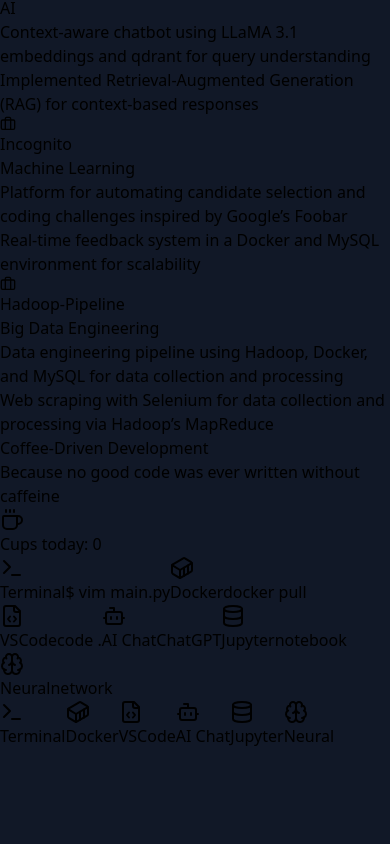
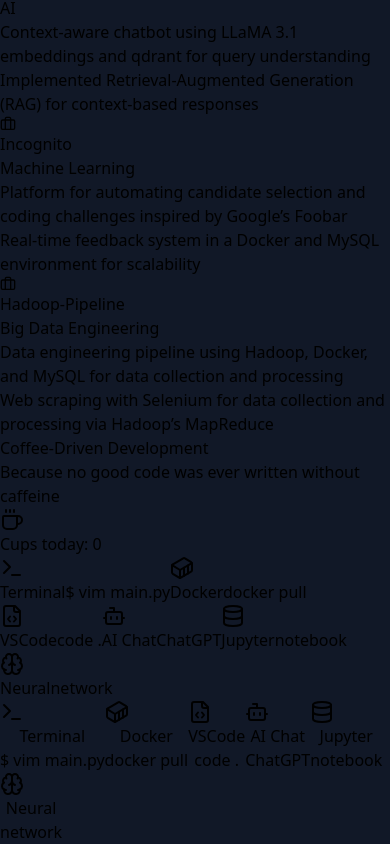
Before and after one commit to ansh-info/Ansh-info.github.io, a React (Vite) app: page / in a window 390 px wide. Shown: the part 2372-3216 px from the top of the page. Before the commit the page ends 3120 px from the top, so only its background shows below. Built offline with nearby package versions, Linux system fonts and the light colour scheme.

Commit message:
Update: Enhanced Hover adn active states and more compact layout for mobile

```diff
--- a/src/components/layout/MobileNav.jsx
+++ b/src/components/layout/MobileNav.jsx
@@ -1,13 +1,13 @@
-import { useState } from 'react';
-import PropTypes from 'prop-types';
+import { useState } from "react";
+import PropTypes from "prop-types";
 import {
   Terminal,
   Container,
   FileCode,
   Bot,
+  Database,
   Brain,
-  Database
-} from 'lucide-react';
+} from "lucide-react";
 
 const MobileNav = ({
   setShowTerminal,
@@ -15,84 +15,142 @@
   setShowVSCode,
   setShowAI,
   setShowJupyter,
-  setShowNeural
+  setShowNeural,
 }) => {
   const [activeTab, setActiveTab] = useState(null);
 
   const tools = [
     {
       icon: <Terminal className="w-5 h-5" />,
-      label: 'Terminal',
-      color: 'text-green-400',
+      label: "Terminal",
+      color: "text-green-400",
+      activeColor: "bg-green-400/10",
+      borderColor: "border-green-400/50",
+      hint: "$ vim main.py",
       action: () => {
-        setShowTerminal(prev => !prev);
-        setActiveTab(activeTab === 'terminal' ? null : 'terminal');
-      }
+        setShowTerminal((prev) => !prev);
+        setActiveTab(activeTab === "terminal" ? null : "terminal");
+      },
     },
     {
       icon: <Container className="w-5 h-5" />,
-      label: 'Docker',
-      color: 'text-blue-400',
+      label: "Docker",
+      color: "text-blue-400",
+      activeColor: "bg-blue-400/10",
+      borderColor: "border-blue-400/50",
+      hint: "docker pull",
       action: () => {
-        setShowDocker(prev => !prev);
-        setActiveTab(activeTab === 'docker' ? null : 'docker');
-      }
+        setShowDocker((prev) => !prev);
+        setActiveTab(activeTab === "docker" ? null : "docker");
+      },
     },
     {
       icon: <FileCode className="w-5 h-5" />,
-      label: 'VSCode',
-      color: 'text-blue-500',
+      label: "VSCode",
+      color: "text-blue-500",
+      activeColor: "bg-blue-500/10",
+      borderColor: "border-blue-500/50",
+      hint: "code .",
       action: () => {
-        setShowVSCode(prev => !prev);
-        setActiveTab(activeTab === 'vscode' ? null : 'vscode');
-      }
+        setShowVSCode((prev) => !prev);
+        setActiveTab(activeTab === "vscode" ? null : "vscode");
+      },
     },
     {
       icon: <Bot className="w-5 h-5" />,
-      label: 'AI Chat',
-      color: 'text-purple-400',
+      label: "AI Chat",
+      color: "text-purple-400",
+      activeColor: "bg-purple-400/10",
+      borderColor: "border-purple-400/50",
+      hint: "ChatGPT",
       action: () => {
-        setShowAI(prev => !prev);
-        setActiveTab(activeTab === 'ai' ? null : 'ai');
-      }
+        setShowAI((prev) => !prev);
+        setActiveTab(activeTab === "ai" ? null : "ai");
+      },
     },
     {
       icon: <Database className="w-5 h-5" />,
-      label: 'Jupyter',
-      color: 'text-orange-400',
+      label: "Jupyter",
+      color: "text-orange-400",
+      activeColor: "bg-orange-400/10",
+      borderColor: "border-orange-400/50",
+      hint: "notebook",
       action: () => {
-        setShowJupyter(prev => !prev);
-        setActiveTab(activeTab === 'jupyter' ? null : 'jupyter');
-      }
+        setShowJupyter((prev) => !prev);
+        setActiveTab(activeTab === "jupyter" ? null : "jupyter");
+      },
     },
     {
       icon: <Brain className="w-5 h-5" />,
-      label: 'Neural',
-      color: 'text-purple-500',
+      label: "Neural",
+      color: "text-purple-500",
+      activeColor: "bg-purple-500/10",
+      borderColor: "border-purple-500/50",
+      hint: "network",
       action: () => {
-        setShowNeural(prev => !prev);
-        setActiveTab(activeTab === 'neural' ? null : 'neural');
-      }
-    }
+        setShowNeural((prev) => !prev);
+        setActiveTab(activeTab === "neural" ? null : "neural");
+      },
+    },
   ];
 
   return (
-    <div className="fixed bottom-0 left-0 right-0 bg-gray-800/90 backdrop-blur-lg border-t border-gray-700/50 z-50 lg:hidden">
-      <div className="flex justify-around items-center p-2">
+    <div className="fixed bottom-0 left-0 right-0 z-50 lg:hidden px-4 pb-4">
+      {/* Glowing border effect */}
+      <div className="absolute inset-0 bg-gradient-to-r from-blue-500/20 via-purple-500/20 to-pink-500/20 blur-xl" />
+
+      {/* Main container with glass effect */}
+      <div
+        className="relative bg-gray-800/80 backdrop-blur-lg border border-gray-700/50 rounded-2xl shadow-lg
+        overflow-hidden before:absolute before:inset-0 before:bg-gradient-to-r before:from-blue-500/10
+        before:via-purple-500/10 before:to-pink-500/10 before:opacity-50"
+      >
+        <div className="relative flex items-center justify-around p-2">
           {tools.map((tool, index) => (
             <button
               key={index}
               onClick={tool.action}
-            className={`flex flex-col items-center p-2 rounded-lg transition-all ${
-              activeTab === tool.label.toLowerCase()
-                ? 'bg-gray-700'
-                : 'hover:bg-gray-700/50'
-            }`}
+              className={`group flex flex-col items-center p-2 rounded-xl transition-all duration-200
+                ${activeTab === tool.label.toLowerCase() ? `${tool.activeColor} ${tool.borderColor} border` : "hover:bg-gray-700/50"}
+                relative overflow-hidden`}
             >
-            <div className={tool.color}>{tool.icon}</div>
-            <span className="text-xs text-gray-400 mt-1">{tool.label}</span>
+              {/* Icon and Label */}
+              <div className="flex flex-col items-center gap-1 relative z-10">
+                <div
+                  className={`${tool.color} transition-transform duration-200
+                  group-hover:scale-110 ${activeTab === tool.label.toLowerCase() ? "animate-pulse" : ""}`}
+                >
+                  {tool.icon}
+                </div>
+                <span
+                  className={`text-xs transition-colors duration-200
+                  ${activeTab === tool.label.toLowerCase() ? "text-white" : "text-gray-400 group-hover:text-gray-300"}`}
+                >
+                  {tool.label}
+                </span>
+              </div>
+
+              {/* Tooltip with hint - Only show on long press or active */}
+              <div
+                className={`absolute -top-12 left-1/2 -translate-x-1/2 bg-gray-900 px-3 py-1.5 rounded-lg
+                text-xs text-gray-300 whitespace-nowrap border border-gray-700 opacity-0 transition-opacity duration-200
+                ${activeTab === tool.label.toLowerCase() ? "opacity-100" : "group-active:opacity-100"}`}
+              >
+                <div
+                  className="absolute -bottom-1 left-1/2 -translate-x-1/2 w-2 h-2 bg-gray-900 border-gray-700
+                  border-r border-b rotate-45"
+                />
+                {tool.hint}
+              </div>
+
+              {/* Hover glow effect */}
+              <div
+                className="absolute inset-0 bg-gradient-to-r from-transparent via-white/5 to-transparent
+                opacity-0 group-hover:opacity-100 transition-opacity duration-300"
+              />
             </button>
           ))}
+        </div>
       </div>
     </div>
   );
@@ -104,7 +162,7 @@
   setShowVSCode: PropTypes.func.isRequired,
   setShowAI: PropTypes.func.isRequired,
   setShowJupyter: PropTypes.func.isRequired,
-  setShowNeural: PropTypes.func.isRequired
+  setShowNeural: PropTypes.func.isRequired,
 };
 
 export default MobileNav;
```
Lines whose indentation alone changed are shown as unchanged.
